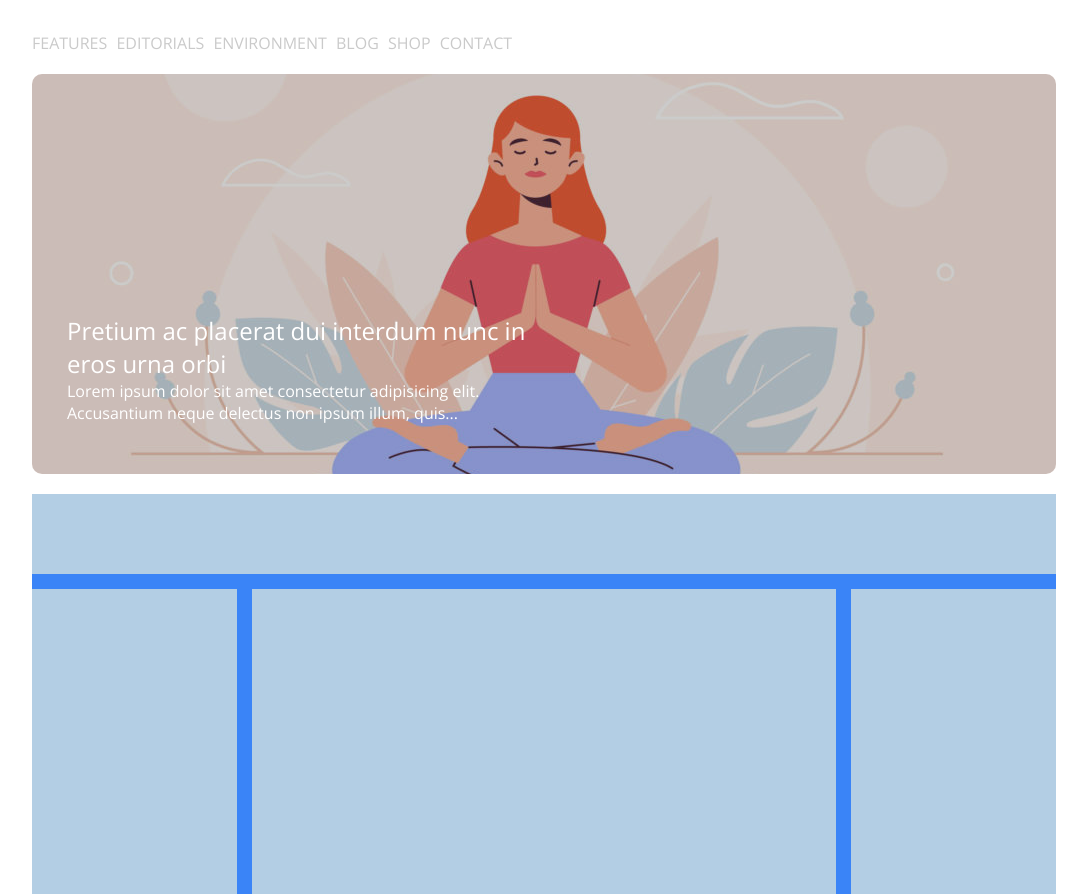
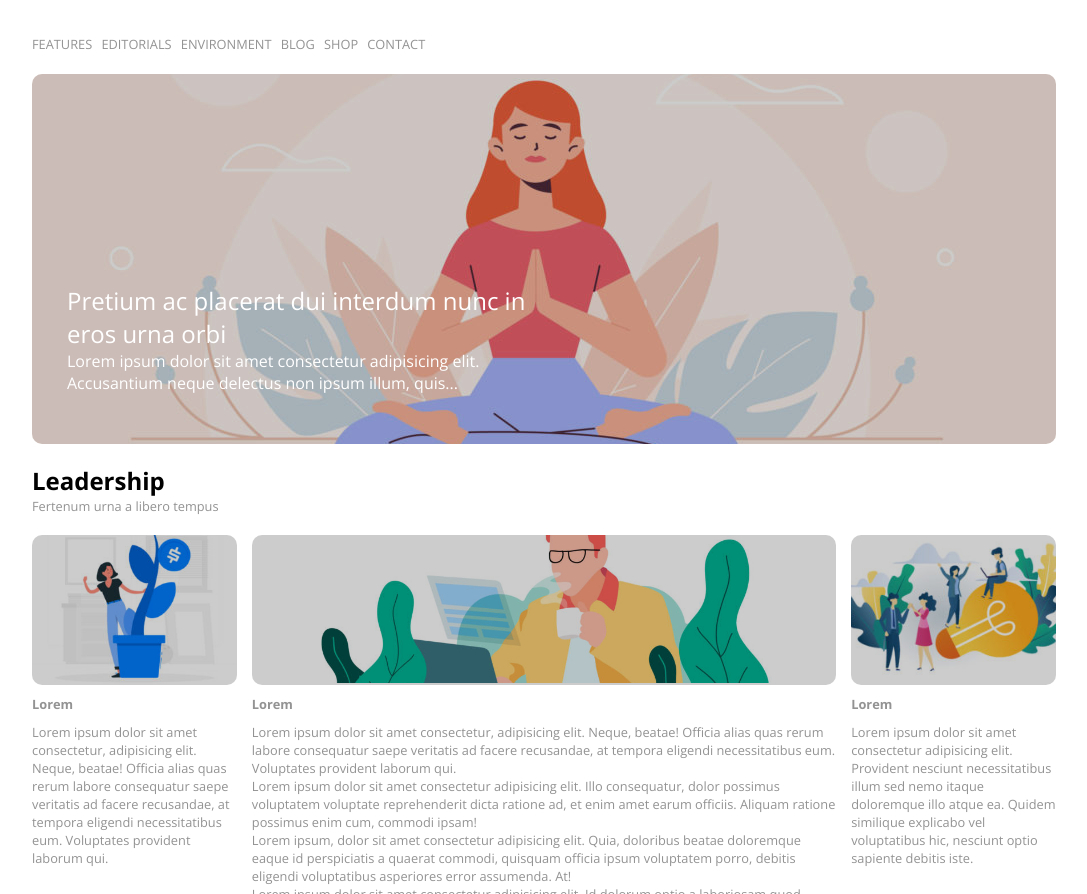
Before and after one commit to FloatIndex/htmlcss-wp, a plain HTML site: page index.html in a window 1280 px wide. Shown: the part 58-952 px from the top of the page, without its empty margins (96-1183 px from the left). Drawn offline with nearby package versions, Linux system fonts and the light colour scheme.

Commit message:
section completato + modifica parti comuni

```diff
--- a/index.html
+++ b/index.html
@@ -22,36 +22,72 @@
 
             <nav class="menu">
                 <ul>
-                    <li><a href="#">features</a></li>
-                    <li><a href="#">editorials</a></li>
-                    <li><a href="#">environment</a></li>
-                    <li><a href="#">blog</a></li>
-                    <li><a href="#">shop</a></li>
-                    <li><a href="#">contact</a></li>
+                    <li><a class="small-font grey" href="#">features</a></li>
+                    <li><a class="small-font grey" href="#">editorials</a></li>
+                    <li><a class="small-font grey" href="#">environment</a></li>
+                    <li><a class="small-font grey" href="#">blog</a></li>
+                    <li><a class="small-font grey" href="#">shop</a></li>
+                    <li><a class="small-font grey" href="#">contact</a></li>
                 </ul>
             </nav>
         </header>
 
         <main>
             <article>
-                <img class="article-img" src="img/banner.jpg" alt="foto donna meditazione">
+                <img class="overlayed-img" src="img/banner.jpg" alt="foto donna meditazione">
 
                 <div class="overlay"></div>
 
                 <div class="article-text">
-                    <h1>Pretium ac placerat dui interdum nunc in eros urna orbi</h1>
+                    <h2 class="light-font">Pretium ac placerat dui interdum nunc in eros urna orbi</h1>
                     <p>Lorem ipsum dolor sit amet consectetur adipisicing elit. Accusantium neque delectus non ipsum illum, quis...</p>
                 </div>
             </article>
 
             <section>
-                <div class="lightblue title"></div>
+                <div class="title">
+                    <h1>Leadership</h1>
+                    <h3 class="small-font light-font grey" >Fertenum urna a libero tempus</h3>
+                </div>
 
-                <div class="lightblue left content"></div>
+                <div class="left content">
+                    <div class="content-img">
+                        <img class="overlayed-img" src="img/img-1.jpg" alt="foto donna con pianta di soldi">
+                        <div class="overlay"></div>
+                    </div>
 
-                <div class="lightblue middle content"></div>
+                    <div class="content-txt small-font grey">
+                        <h4>Lorem</h4>
+                        <p>Lorem ipsum dolor sit amet consectetur, adipisicing elit. Neque, beatae! Officia alias quas rerum labore consequatur saepe veritatis ad facere recusandae, at tempora eligendi necessitatibus eum. Voluptates provident laborum qui.</p>
+                    </div>
+                </div>
 
-                <div class="lightblue right content"></div>
+                <div class="middle content">
+                    <div class="content-img">
+                        <img class="overlayed-img" src="img/banner-2.jpg" alt="foto uomo al computer">
+                        <div class="overlay"></div>
+                    </div>
+
+                    <div class="content-txt small-font grey">
+                        <h4>Lorem</h4>
+                        <p>Lorem ipsum dolor sit amet consectetur, adipisicing elit. Neque, beatae! Officia alias quas rerum labore consequatur saepe veritatis ad facere recusandae, at tempora eligendi necessitatibus eum. Voluptates provident laborum qui.</p>
+                        <p>Lorem ipsum dolor sit amet consectetur adipisicing elit. Illo consequatur, dolor possimus voluptatem voluptate reprehenderit dicta ratione ad, et enim amet earum officiis. Aliquam ratione possimus enim cum, commodi ipsam!</p>
+                        <p>Lorem ipsum, dolor sit amet consectetur adipisicing elit. Quia, doloribus beatae doloremque eaque id perspiciatis a quaerat commodi, quisquam officia ipsum voluptatem porro, debitis eligendi voluptatibus asperiores error assumenda. At!</p>
+                        <p>Lorem ipsum dolor sit amet consectetur adipisicing elit. Id dolorum optio a laboriosam quod perspiciatis possimus atque molestiae porro sapiente maiores, accusamus debitis, soluta qui? Deleniti enim porro qui ducimus.</p>
+                    </div>
+                </div>
+
+                <div class="right content">
+                    <div class="content-img">
+                        <img class="overlayed-img" src="img/img-3.jpg" alt="foto persone che scambiano idee">
+                        <div class="overlay"></div>
+                    </div>
+
+                    <div class="content-txt small-font grey">
+                        <h4>Lorem</h4>
+                        <p>Lorem ipsum dolor sit amet consectetur adipisicing elit. Provident nesciunt necessitatibus illum sed nemo itaque doloremque illo atque ea. Quidem similique explicabo vel voluptatibus hic, nesciunt optio sapiente debitis iste.</p>
+                    </div>
+                </div>
             </section>
         </main>
 
--- a/style.css
+++ b/style.css
@@ -1,17 +1,46 @@
-/* comune */
+/* regole comuni */
 *{
     margin: 0px;
     padding: 0px;
     box-sizing: border-box;
     font-family: 'Open Sans', sans-serif;
-    font-weight: 300;
 }
 
 .container{
     width: 80%;
     margin: 5px auto;
 }
-/* fine comune */
+
+.overlayed-img {
+    width: 100%;
+    height: 100%;
+    object-fit: cover;
+    border-radius: 10px;
+}
+
+.overlay {
+    position: absolute;
+    top: 0;
+    left: 0;
+    width: 100%;
+    height: 100%;
+    background-color: black;
+    opacity: 0.2;
+    border-radius: 10px;
+}
+
+.grey {
+    color: rgb(147, 147, 147);
+}
+
+.small-font {
+    font-size: 0.8em;
+}
+
+.light-font {
+    font-weight: 300;
+}
+/* fine regole comuni */
 
 
 /* header */
@@ -39,7 +68,6 @@ header .vertical-lign {
 .menu li a {
     text-transform: uppercase;
     text-decoration: none;
-    color: rgb(202, 202, 202);
 }
 /* fine header */
 
@@ -48,27 +76,9 @@ header .vertical-lign {
 
 /* article */
 main article {
-    height: 400px;
+    height: 370px;
     margin: 20px 0px;
     position: relative;
-}
-
-main article .article-img {
-    width: 100%;
-    height: 100%;
-    object-fit: cover;
-    border-radius: 10px;
-}
-
-main article .overlay {
-    position: absolute;
-    top: 0;
-    left: 0;
-    width: 100%;
-    height: 100%;
-    background-color: black;
-    opacity: 0.2;
-    border-radius: 10px;
 }
 
 main article .article-text {
@@ -78,39 +88,40 @@ main article .article-text {
     width: 50%;
     color: #fff;
 }
-
-main article .article-text.h1 {
-    font-weight: 300;
-}
 /* fine article */
 
 /* section */
-section {
-    background-color: rgb(58, 132, 247);
+
+main section .title {
+    margin-bottom: 20px;
 }
 
-section .lightblue {
-    background-color: rgb(179, 206, 228);
-}
-
-section .title {
-    height: 80px;
-    margin-bottom: 15px;
-}
-
-section .content {
-    height: 500px;
+main section .content {
     float: left;
     margin-bottom: 15px;
 }
 
-section .right.content, section .left.content {
+section .left.content, section .right.content {
     width: 20%;
 }
 
 section .middle.content {
     width: calc(60% - 30px);
     margin: 0px 15px;
+}
+
+main section .content .content-img {
+    height: 150px;
+    width: 100%;
+    position: relative;
+}
+
+main section .middle.content .overlayed-img {
+    padding-bottom: 2px;
+}
+
+main section .content .content-txt h4 {
+    margin: 10px 0px;
 }
 
 section::after {
```
Also changed, not shown: 1 other file.
